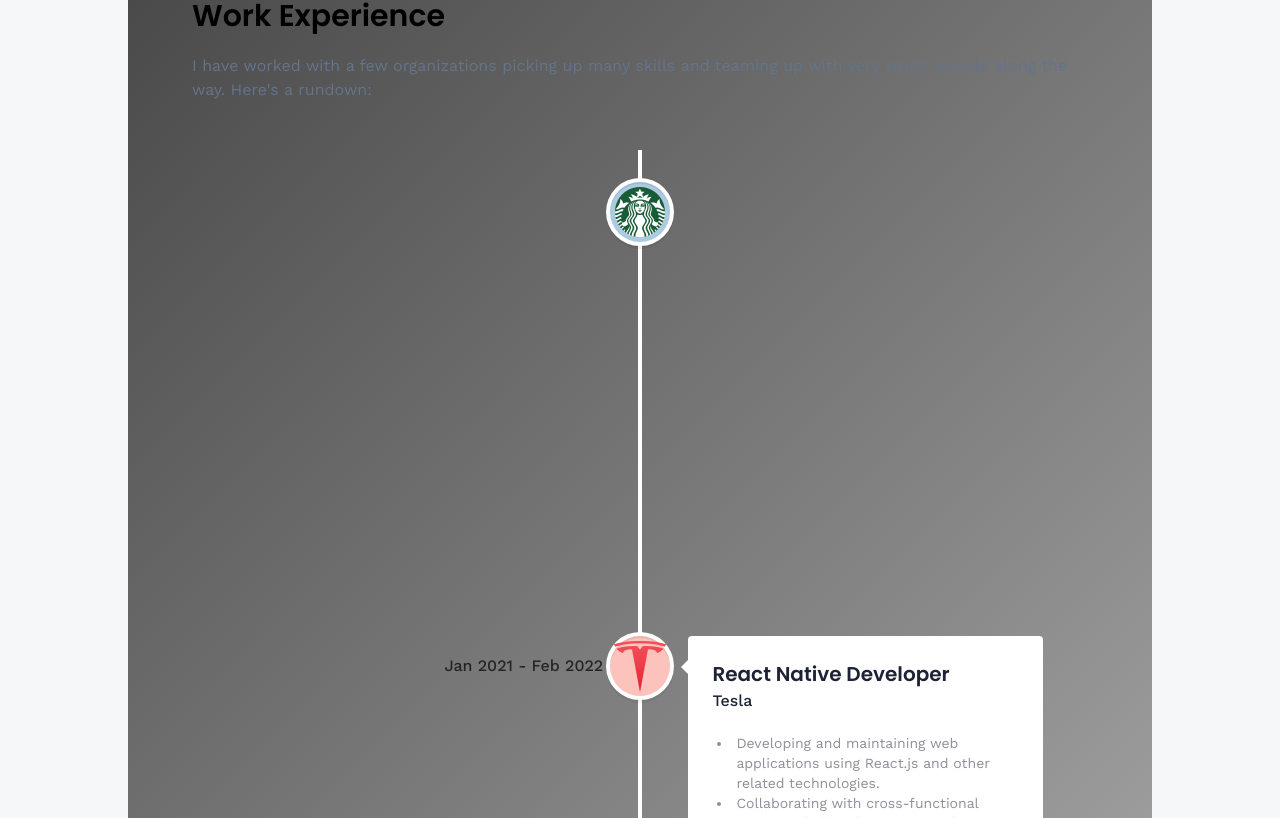
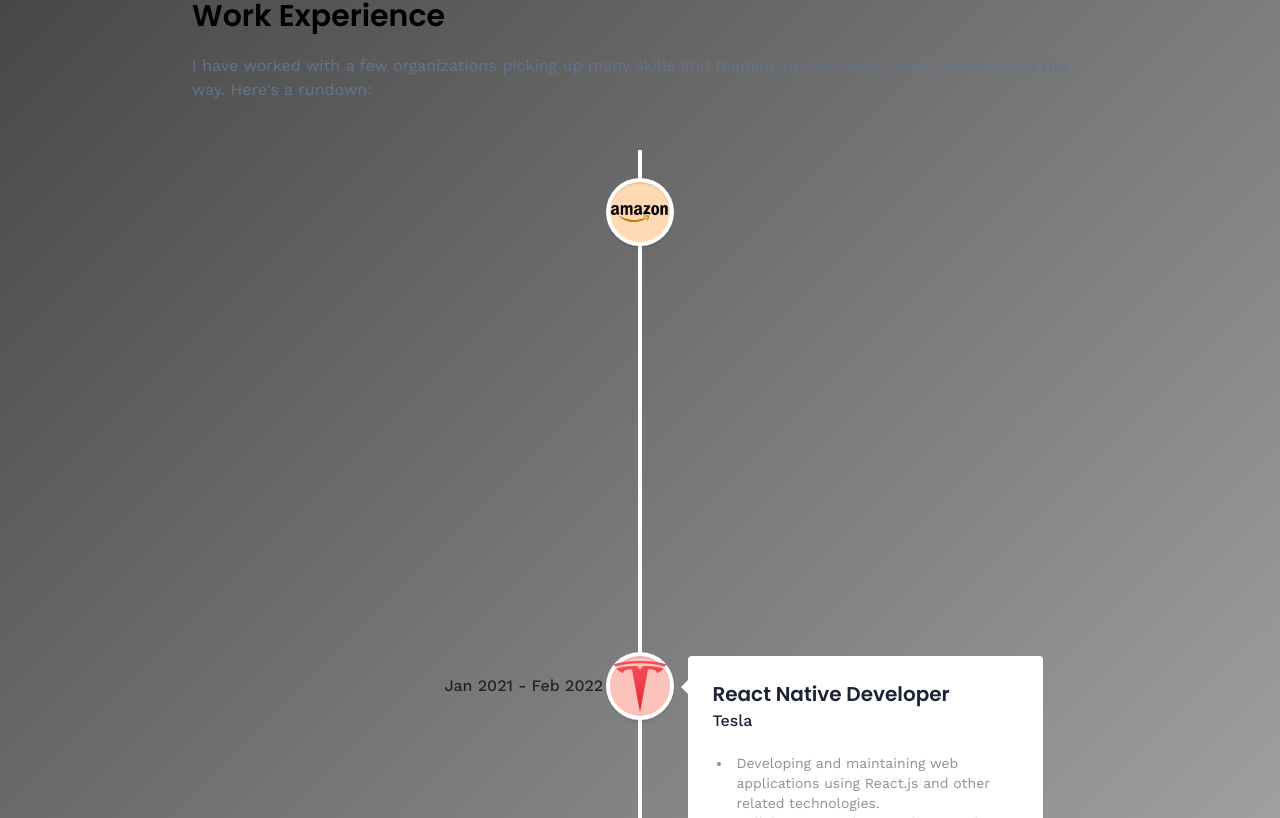
Before and after one commit to 735783D/jason-whitby-3d-cv-adventure, a React (Vite) app: page /jason-whitby-3d-cv-adventure/about in a window 1280 px wide. Shown: the part 842-1660 px from the top of the page. Built offline with nearby package versions, Linux system fonts and the light colour scheme.

Commit message:
fixed background on pages and started constants.js changes

```diff
--- a/src/assets/images/index.js
+++ b/src/assets/images/index.js
@@ -4,6 +4,8 @@ import shopify from './shopify.png'
 import starbucks from './starbucks.png'
 import tesla from './tesla.png'
 import logo from './logo.svg'
+import amazon from './amazon.png'
+import aws from './aws.png'
 
 export {
     hero,
@@ -11,5 +13,7 @@ export {
     shopify,
     starbucks,
     tesla,
-    logo
+    logo,
+    amazon,
+    aws
 }
--- a/src/constants/index.js
+++ b/src/constants/index.js
@@ -1,4 +1,4 @@
-import { meta, shopify, starbucks, tesla } from "../assets/images";
+import { meta, shopify, starbucks, tesla, amazon, aws } from "../assets/images";
 import {
     car,
     contact,
@@ -111,16 +111,15 @@ export const skills = [
 
 export const experiences = [
     {
-        title: "React.js Developer",
-        company_name: "Starbucks",
-        icon: starbucks,
-        iconBg: "#accbe1",
-        date: "March 2020 - April 2021",
+        title: "Assistant Area Manager",
+        company_name: "Amazon",
+        icon: amazon,
+        iconBg: "#FFD9B3",
+        date: "November 2019 - March 2021",
         points: [
-            "Developing and maintaining web applications using React.js and other related technologies.",
-            "Collaborating with cross-functional teams including designers, product managers, and other developers to create high-quality products.",
-            "Implementing responsive design and ensuring cross-browser compatibility.",
-            "Participating in code reviews and providing constructive feedback to other developers.",
+            "Utilized real-time tracking systems to monitor customer shipments from online orders to dock departure.",
+            "Managed a team of 30 hourly associates in Amazon Fulfillment Engine, overseeing picking, packing, and processing of customer shipments.",
+            "Controlled logistical movements and workload monitoring using proprietary data systems, ensuring adherence to safety standards and protocols while training new higher and management level personnel.",
         ],
     },
     {
--- a/src/pages/About.jsx
+++ b/src/pages/About.jsx
@@ -7,7 +7,8 @@ import CTA from '../components/CTA';
 
 const About = () => {
   return (
-    <section className='max-container bg-gradient-black'>
+    <section className='bg-gradient-black'>
+      <section className='max-container'>
         <h1 className='head-text'>
           Hi, I'm <span className='black-gradient_text font-semibold drop-shadow'>Jason</span> 👋
         </h1>
@@ -90,6 +91,7 @@ const About = () => {
 
         <CTA />
       </section>
+    </section>
   )
 }
 
--- a/src/pages/Contact.jsx
+++ b/src/pages/Contact.jsx
@@ -60,6 +60,7 @@ const Contact = () => {
   const handleBlur = () => setCurrentAnimation('idle')
 
   return (
+    <section className=' bg-gradient-black'>
       <section className='relative flex lg:flex-row flex-col max-container h-[100vh]'>
         {alert.show && <Alert {...alert} />}
         <div className='flex-1 min-w-[50%] flex flex-col'>
@@ -141,6 +142,7 @@ const Contact = () => {
           </Canvas>
         </div>
       </section>
+    </section>
   )
 }
 
--- a/src/pages/Projects.jsx
+++ b/src/pages/Projects.jsx
@@ -6,7 +6,8 @@ import CTA from '../components/CTA'
 
 const Projects = () => {
   return (
-    <section className='max-container bg-gradient-black'>
+    <section className='bg-gradient-black'>
+      <section className='max-container'>
         <h1 className='head-text'>
           My <span className='black-gradient_text font-semibold drop-shadow'>Projects</span> 👋
         </h1>
@@ -56,6 +57,7 @@ const Projects = () => {
 
         <CTA />
       </section>
+    </section>
   )
 }
 
```
Also changed, not shown: src/index.css (+0 -69 lines), src/assets/images/amazon.png (added), src/assets/images/aws.png (added). Lines whose indentation alone changed are shown as unchanged.
